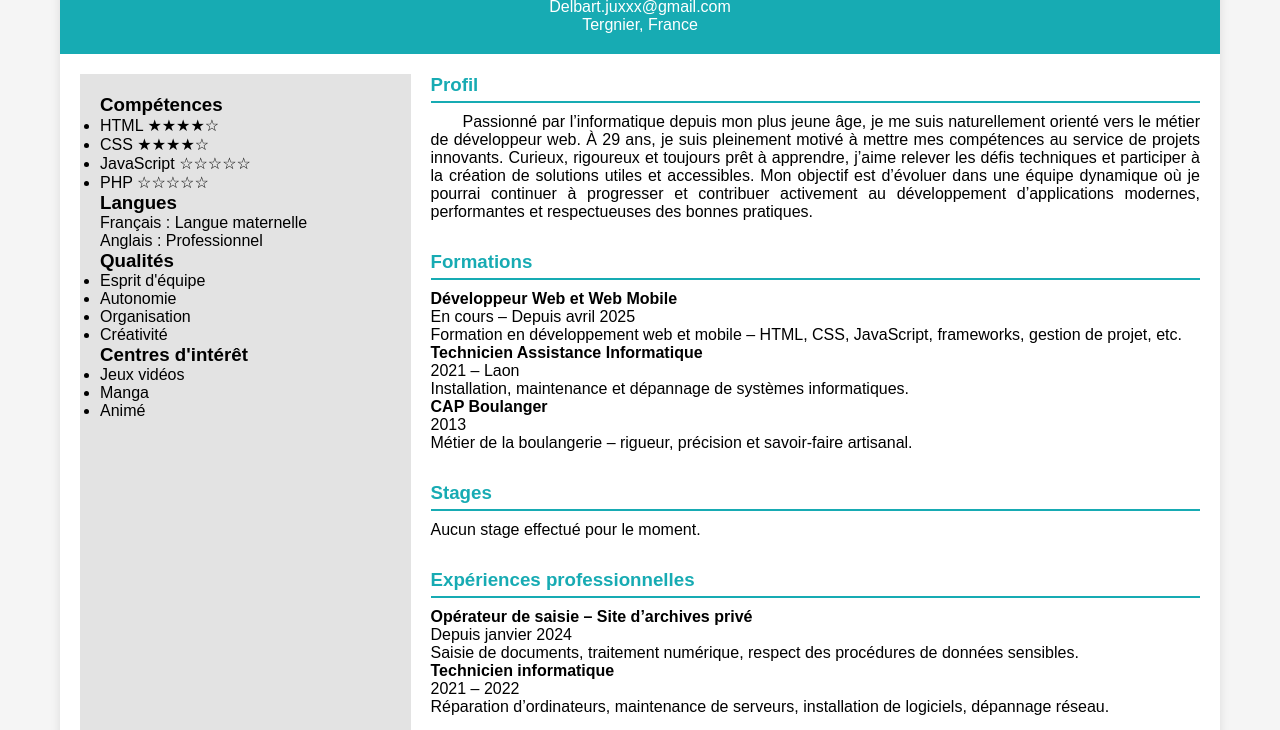
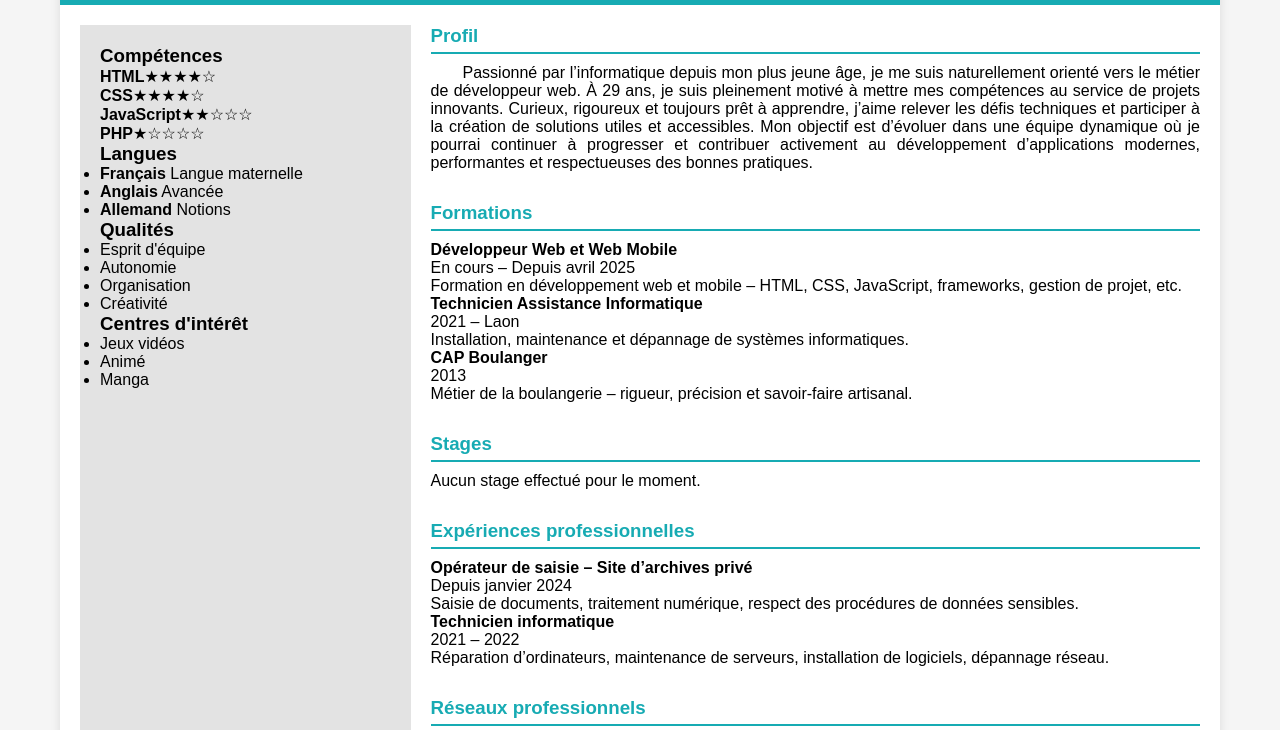
Before and after one commit to Beordil/Delbart_Julien_Devoir_3_CV_HTML_CSS, a plain HTML site: page index.html in a window 1280 px wide. Shown: the part 302-1032 px from the top of the page. Drawn offline with Linux system fonts and the light colour scheme.

Commit message:
Amélioration du bloc compétences : styles, puces carrées, structure

```diff
--- a/index.html
+++ b/index.html
@@ -10,8 +10,9 @@
 <body>
     <div class="cv-container">
         <header>
+            <a href="./Assets/Img/Photo de profil.jpg" target="_blank">
             <img src="./Assets/Img/Photo de profil.jpg" alt="Photo de Julien Delbart" class="photo-profil">
-            <h1>Julien Delbart</h1>
+            </a>
             <h2>Développeur Web et Web Mobile</h2>
             <div class="contact">
                 <p><a href="tel:+33676946000">06 76 94 60 00</a></p>
@@ -21,34 +22,45 @@
         </header>
 
         <main class="cv-content">
+
         <aside class="cv-sidebar">
-                <h3>Compétences</h3>
-                <ul>
-                    <li>HTML ★★★★☆</li>
-                    <li>CSS ★★★★☆</li>
-                    <li>JavaScript ☆☆☆☆☆</li>
-                    <li>PHP ☆☆☆☆☆</li>
+
+            <h3 class="section-title">Compétences</h3>
+            <div class="skill">
+                <span><strong>HTML</strong></span><span class="stars">★★★★☆</span>
+            </div>
+            <div class="skill">
+                <span><strong>CSS</strong></span><span class="stars">★★★★☆</span>
+            </div>
+            <div class="skill">
+                <span><strong>JavaScript</strong></span><span class="stars">★★☆☆☆</span>
+            </div>
+            <div class="skill">
+                <span><strong>PHP</strong></span><span class="stars">★☆☆☆☆</span>
+            </div>
+
+            <h3 class="section-title">Langues</h3>
+            <ul class="languages">
+                <li><strong>Français</strong> <span> Langue maternelle</span></li>
+                <li><strong>Anglais</strong> <span>Avancée</span></li>
+                <li><strong>Allemand</strong> <span>Notions</span></li>
             </ul>
 
-                <h3>Langues</h3>
-                <p>Français : Langue maternelle</p>
-                <p>Anglais : Professionnel</p>
-
-
-                <h3>Qualités</h3>
-                <ul>
+            <h3 class="section-title">Qualités</h3>
+            <ul class="listed">
                 <li>Esprit d'équipe</li>
                 <li>Autonomie</li>
                 <li>Organisation</li>
                 <li>Créativité</li>
             </ul>
 
-                <h3>Centres d'intérêt</h3>
-                <ul>
+            <h3 class="section-title">Centres d'intérêt</h3>
+            <ul class="listed">
                 <li>Jeux vidéos</li>
+                <li>Animé</li>
                 <li>Manga</li>
-                    <li>Animé</li>
             </ul>
+
         </aside>
 
             <section class="cv-main">
@@ -98,8 +110,8 @@
                 <section class="liens">
                     <h3>Réseaux professionnels</h3>
                     <ul>
-                        <li><a href="https://github.com/Beordil" target="_blank"><img src="./Assets/Img/github-mark.png" alt="GitHub"></a></li>
-                        <li><a href="#" target="_blank"><img src="./Assets/Img/linkedin_logo.png" alt="LinkedIn"></a></li>
+                        <li><a href="https://github.com/Beordil" target="_blank"><img src="./Assets/img/github-mark.png" alt="GitHub"></a></li>
+                        <li><a href="#" target="_blank"><img src="./Assets/img/linkedin_logo.png" alt="LinkedIn"></a></li>
                         <li><a href="#" target="_blank"><img src="./Assets/img/logo X.jpg" alt="X"></a></li>
                     </ul>
                 </section>
```
Lines whose indentation alone changed are shown as unchanged.
